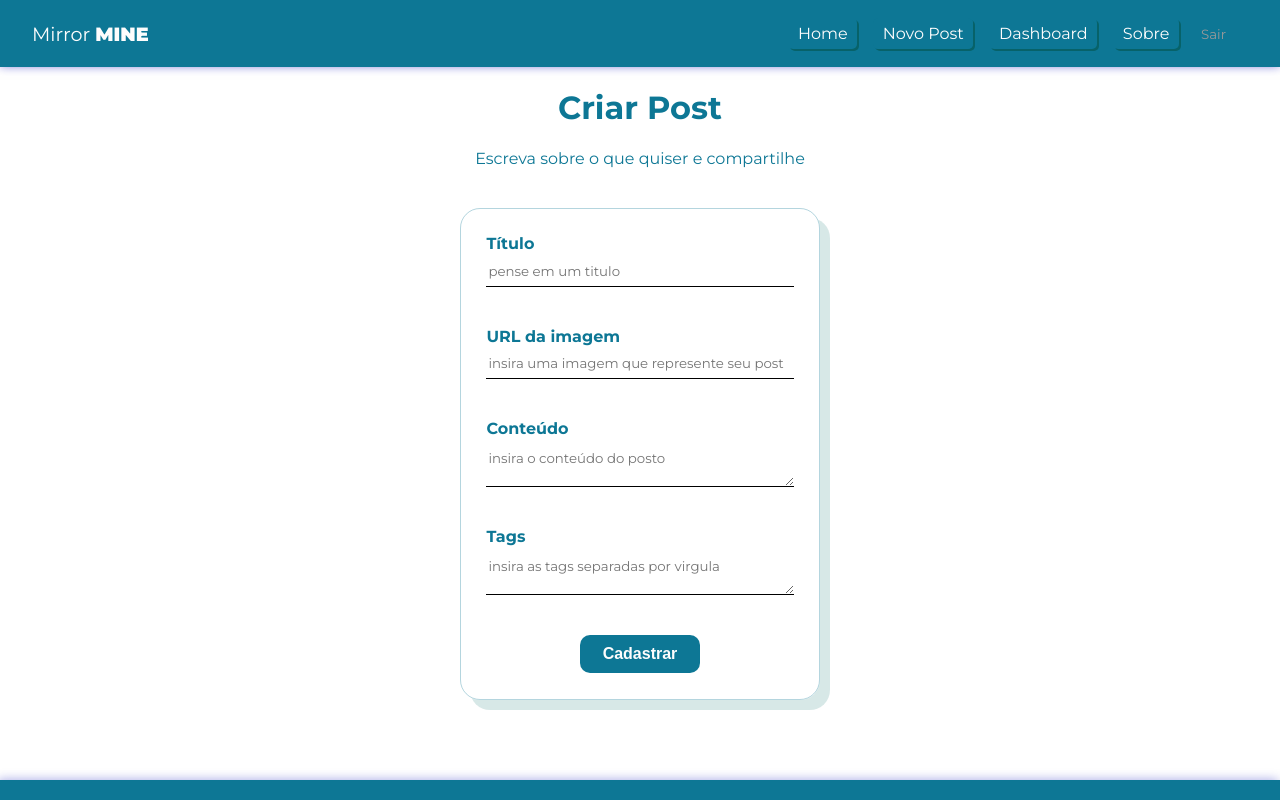
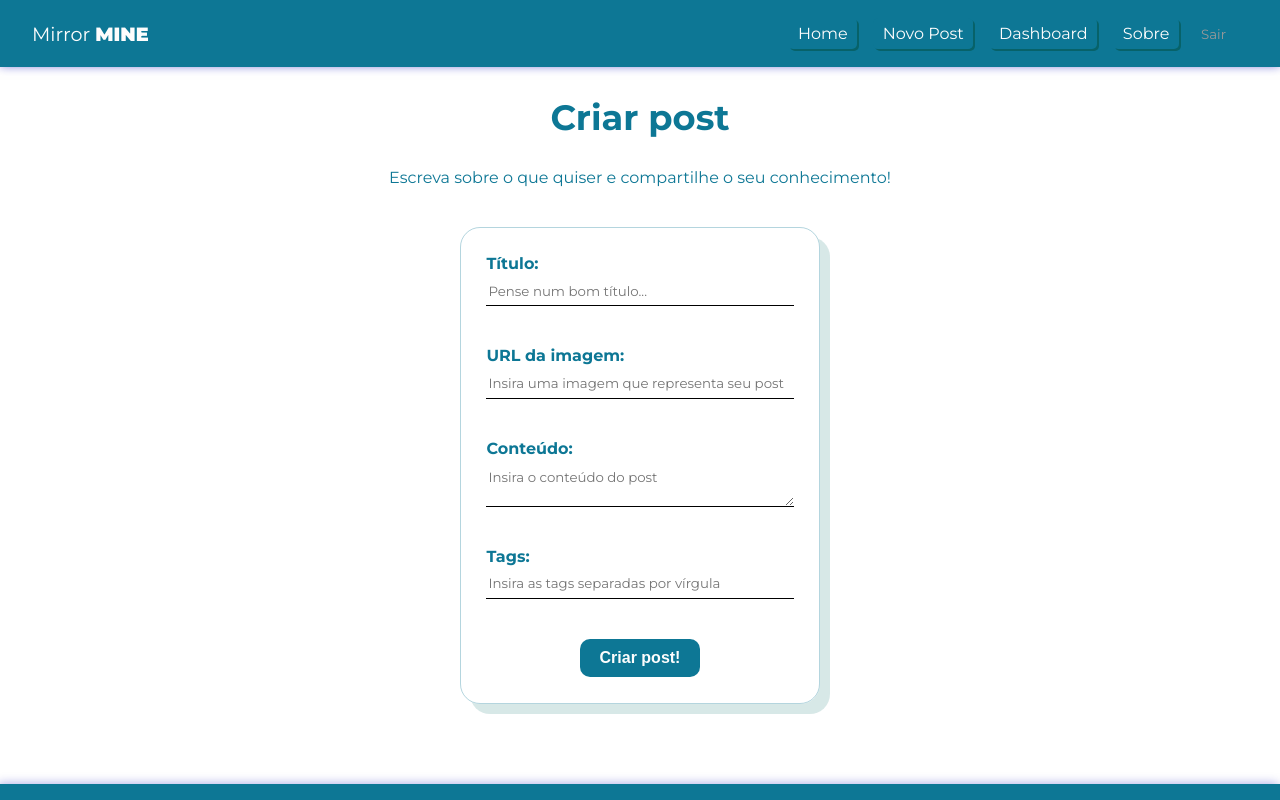
Before and after one commit to hiensenn/Mirror_Mine, a React (Create React App) app: page /posts/create in a window 1280 px wide. Shown: the top 800 px of the page. Built offline with nearby package versions, Linux system fonts and the light colour scheme; no server answers; sample sign-in values are in the browser's storage.

Commit message:
inserting data in firebase backend db

```diff
--- /dev/null
+++ b/src/hooks/useInsertDocument.js
@@ -0,0 +1,60 @@
+import { useState, useEffect, useReducer } from "react";
+import { db } from "../firebase/config";
+import { collection, addDoc, Timestamp } from "firebase/firestore";
+
+const initialState = {
+  loading: null,
+  error: null,
+};
+
+const insertReducer = (state, action) => {
+  switch (action.type) {
+    case "LOADING":
+      return { loading: true, error: null };
+    case "INSERTED_DOC":
+      return { loading: false, error: null };
+    case "ERROR":
+      return { loading: false, error: action.payload };
+    default:
+      return state;
+  }
+};
+
+export const useInsertDocument = (docCollection) => {
+  const [response, dispatch] = useReducer(insertReducer, initialState);
+
+  // deal with memory leak
+  const [cancelled, setCancelled] = useState(false);
+
+  const checkCancelBeforeDispatch = (action) => {
+    if (!cancelled) {
+      dispatch(action);
+    }
+  };
+
+  const insertDocument = async (document) => {
+    checkCancelBeforeDispatch({ type: "LOADING" });
+
+    try {
+      const newDocument = { ...document, createdAt: Timestamp.now() };
+
+      const insertedDocument = await addDoc(
+        collection(db, docCollection),
+        newDocument
+      );
+
+      checkCancelBeforeDispatch({
+        type: "INSERTED_DOC",
+        payload: insertedDocument,
+      });
+    } catch (error) {
+      checkCancelBeforeDispatch({ type: "ERROR", payload: error.message });
+    }
+  };
+
+  useEffect(() => {
+    return () => setCancelled(true);
+  }, []);
+
+  return { insertDocument, response };
+};
--- a/src/pages/CreatePost/CreatePost.js
+++ b/src/pages/CreatePost/CreatePost.js
@@ -1,5 +1,7 @@
 import styles from "./CreatePost.module.css";
+
 import { useState } from "react";
+import { useInsertDocument } from "../../hooks/useInsertDocument";
 import { useNavigate } from "react-router-dom";
 import { useAuthValue } from "../../context/AuthContext";
 
@@ -8,73 +10,116 @@ const CreatePost = () => {
   const [image, setImage] = useState("");
   const [body, setBody] = useState("");
   const [tags, setTags] = useState([]);
-  const [formError, setFormEror] = useState("");
+  const [formError, setFormError] = useState("");
+
+  const { user } = useAuthValue();
+
+  const navigate = useNavigate();
+
+  const { insertDocument, response } = useInsertDocument("posts");
 
   const handleSubmit = (e) => {
     e.preventDefault();
+    setFormError("");
+
+    // validate image
+    try {
+      new URL(image);
+    } catch (error) {
+      setFormError("A imagem precisa ser uma URL.");
+    }
+
+    // create tags array
+    const tagsArray = tags.split(",").map((tag) => tag.trim().toLowerCase());
+
+    // check values
+    if (!title || !image || !tags || !body) {
+      setFormError("Por favor, preencha todos os campos!");
+    }
+
+    console.log(tagsArray);
+
+    console.log({
+      title,
+      image,
+      body,
+      tags: tagsArray,
+      uid: user.uid,
+      createdBy: user.displayName,
+    });
+
+    if(formError) return
+
+    insertDocument({
+      title,
+      image,
+      body,
+      tags: tagsArray,
+      uid: user.uid,
+      createdBy: user.displayName,
+    });
+
+    // redirect to home page
+    navigate("/");
   };
 
   return (
     <div className={styles.create_post}>
-      <h1>Criar Post</h1>
-      <p>Escreva sobre o que quiser e compartilhe </p>
-
+      <h2>Criar post</h2>
+      <p>Escreva sobre o que quiser e compartilhe o seu conhecimento!</p>
       <form onSubmit={handleSubmit}>
         <label>
-          <span>Título</span>
+          <span>Título:</span>
           <input
             type="text"
-            name="title"
+            name="text"
             required
-            placeholder="pense em um titulo"
+            placeholder="Pense num bom título..."
             onChange={(e) => setTitle(e.target.value)}
             value={title}
           />
         </label>
-
         <label>
-          <span>URL da imagem</span>
+          <span>URL da imagem:</span>
           <input
             type="text"
             name="image"
             required
-            placeholder="insira uma imagem que represente seu post"
+            placeholder="Insira uma imagem que representa seu post"
             onChange={(e) => setImage(e.target.value)}
             value={image}
           />
         </label>
-
         <label>
-          <span>Conteúdo</span>
+          <span>Conteúdo:</span>
           <textarea
             name="body"
             required
-            placeholder="insira o conteúdo do posto"
+            placeholder="Insira o conteúdo do post"
             onChange={(e) => setBody(e.target.value)}
             value={body}
-          />
+          ></textarea>
         </label>
-
         <label>
-          <span>Tags</span>
-          <textarea
-          type='text'
+          <span>Tags:</span>
+          <input
+            type="text"
             name="tags"
             required
-            placeholder="insira as tags separadas por virgula "
+            placeholder="Insira as tags separadas por vírgula"
             onChange={(e) => setTags(e.target.value)}
             value={tags}
           />
         </label>
-        <button type="submit" className="btn">Cadastrar</button>
-        {/* {!loading && <button type="submit" className="btn">Cadastrar</button>}
-        {loading && (
+        {!response.loading && <button className="btn">Criar post!</button>}
+        {response.loading && (
           <button className="btn" disabled>
-            Aguarde...
+            Aguarde.. .
           </button>
         )}
-
-        {error && <p className="error">{error}</p>} */}
+        {(response.error || formError) && (
+          <p className="error">{response.error || formError}</p>
+        )}
       </form>
     </div>
   );
```
